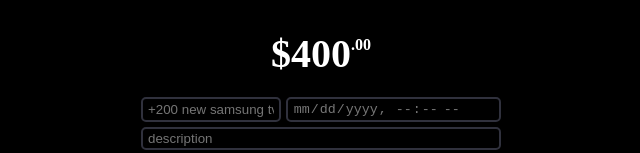
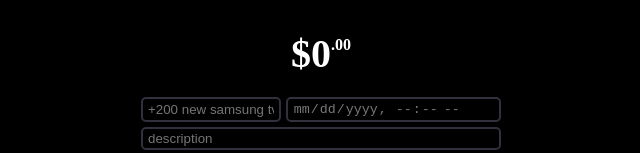
Before and after one commit to karansidhu3/budget-tracker, a React (Create React App) app: page / in a window 1280 px wide. Shown: the top 153 px of the page, without its empty margins (319-959 px from the left). Built offline with nearby package versions, Linux system fonts and the light colour scheme; no server answers.

Commit message:
real time balance

```diff
--- a/src/App.js
+++ b/src/App.js
@@ -6,10 +6,12 @@ function App() {
   const [datetime, setDateTime] = useState('');
   const [description, setDescription] = useState('');
   const [transactions, setTransactions] = useState([]);
+  const [balance, setBalance] = useState(0); // New state to store balance
 
   useEffect(() => {
     getTransactions().then(transactions => {
       setTransactions(transactions);
+      calculateBalance(transactions); // Calculate balance when transactions are fetched
     });
   }, []);
 
@@ -42,6 +44,7 @@ function App() {
     // Refresh the transaction list
     getTransactions().then(transactions => {
       setTransactions(transactions);
+      calculateBalance(transactions); // Update balance when new transaction is added
     });
   }
 
@@ -54,12 +57,21 @@ function App() {
     // Refresh the transaction list after deletion
     getTransactions().then(transactions => {
       setTransactions(transactions);
+      calculateBalance(transactions); // Update balance when a transaction is deleted
     });
+  }
+
+  // Calculate the balance based on all transactions
+  function calculateBalance(transactions) {
+    const totalBalance = transactions.reduce((acc, transaction) => acc + transaction.price, 0);
+    setBalance(totalBalance);
   }
 
   return (
     <main>
-      <h1>$400<span>.00</span></h1>
+      {/* Display the real-time balance */}
+      <h1>${balance}<span>.00</span></h1>
+
       <form onSubmit={addNewTransaction}>
         <div className='basic'>
           <input
```
